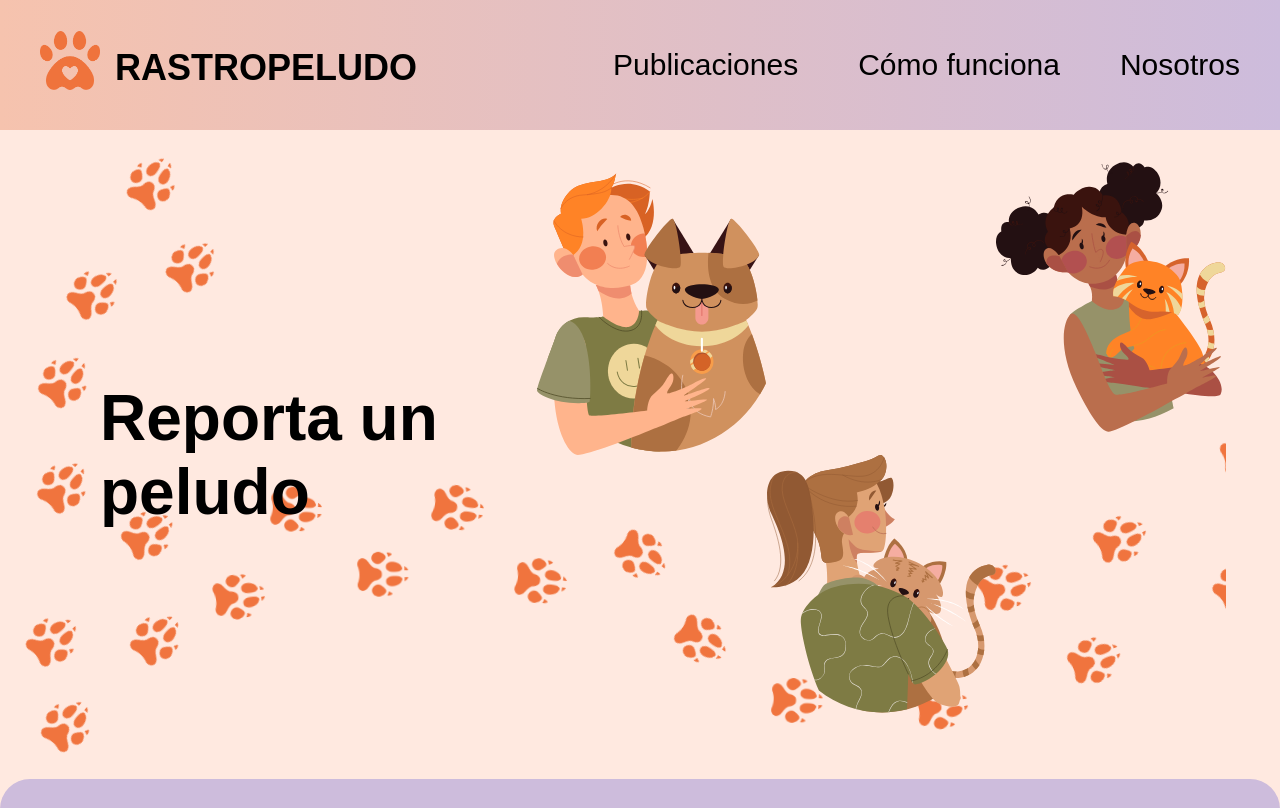
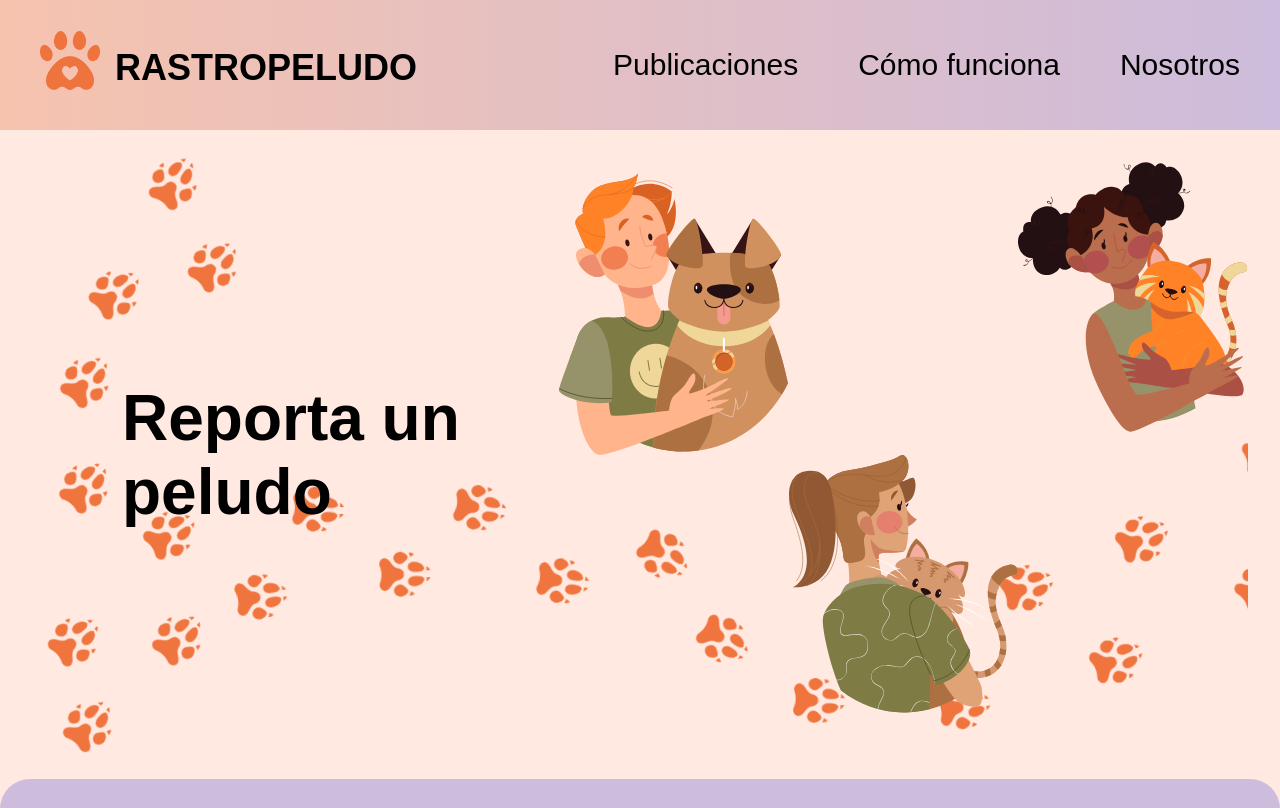
Before and after one commit to mercuryeater/rastro-peludo, a Next.js app: page /report in a window 1280 px wide. Shown: the top 808 px of the page. Built offline with nearby package versions, Linux system fonts and the light colour scheme; a web font is replaced by a local one.

Commit message:
fix: :adhesive_bandage: fixHeroOnDesktop

```diff
--- a/src/components/Hero/Hero.module.scss
+++ b/src/components/Hero/Hero.module.scss
@@ -70,7 +70,7 @@
     height: 629px;
     background-size: cover;
     grid-template-columns: minmax(300px, 1fr) repeat(3, minmax(180px, 230px));
-    margin: 10px;
+    margin: 10px auto;
 
     &__title {
       font-size: 64px;
```
